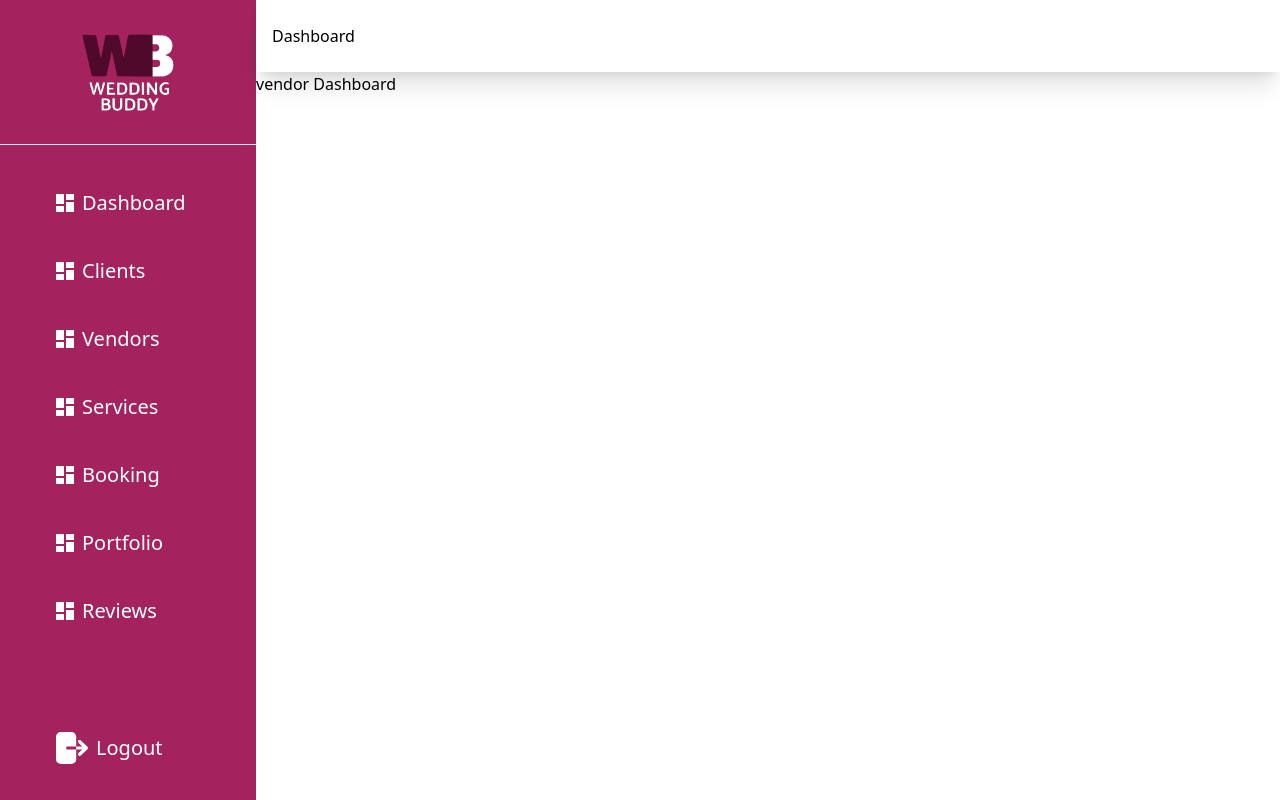
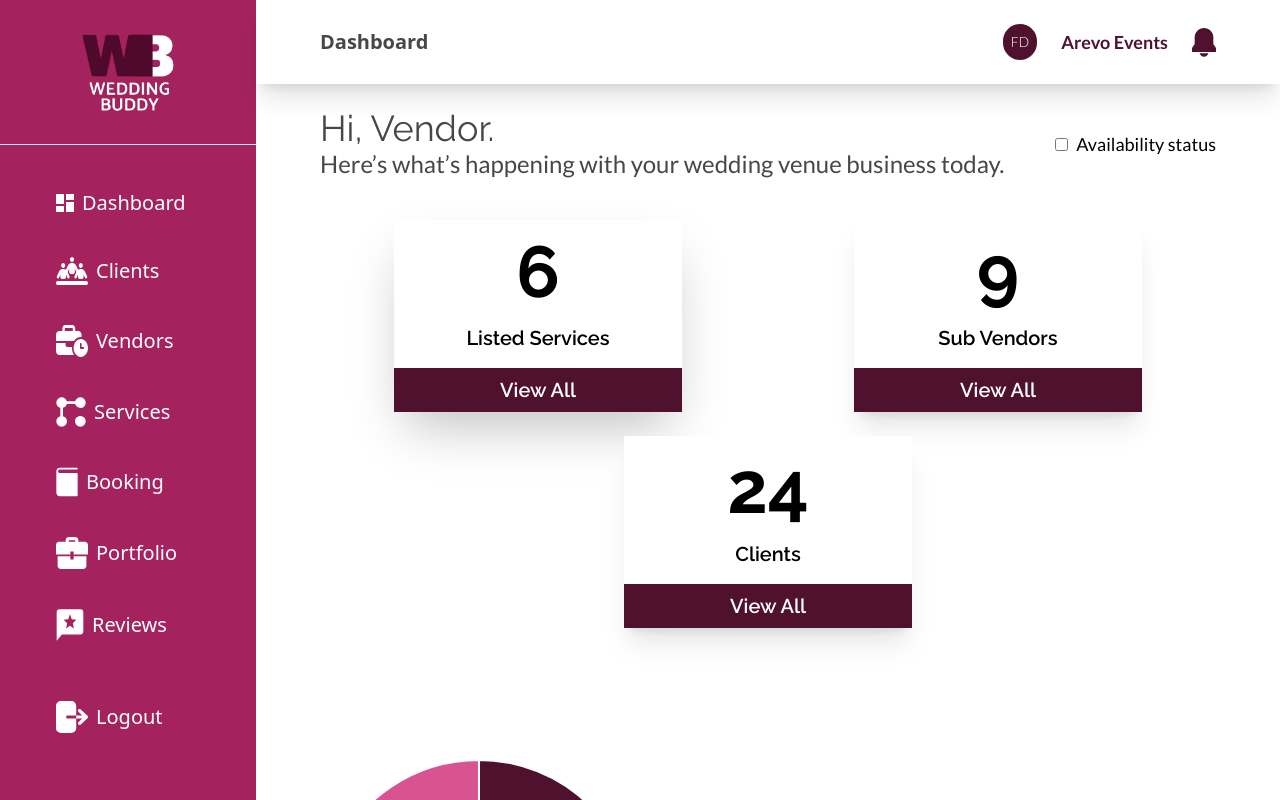
Before and after one commit to blessingpeters/Wedding-Buddy, a React (Vite) app: page /your in a window 1280 px wide. Built offline with nearby package versions, Linux system fonts and the light colour scheme.

Commit message:
vendor dashboard

```diff
--- a/package.json
+++ b/package.json
@@ -10,7 +10,9 @@
     "preview": "vite preview"
   },
   "dependencies": {
+    "chart.js": "^4.4.2",
     "react": "^18.2.0",
+    "react-chartjs-2": "^5.2.0",
     "react-dom": "^18.2.0",
     "react-router-dom": "^6.22.3"
   },
--- a/src/App.jsx
+++ b/src/App.jsx
@@ -65,6 +65,7 @@ function App() {
           <Route path="booking" element={<Bookings />} />
           <Route path="portfolio" element={<Portfolio/>} />
           <Route path="reviews" element={<Reviews/>} />
+          <Route path="notifications" element={<Reviews/>} />
         </Route>
 
       </Routes>
--- a/src/components/layouts/DashboardLayout.jsx
+++ b/src/components/layouts/DashboardLayout.jsx
@@ -1,11 +1,26 @@
 /* eslint-disable react/prop-types */
 import { useState } from "react";
 import SideNav from "../navs/SideNav";
-import { Outlet } from "react-router-dom";
+import { Outlet, useLocation } from "react-router-dom";
 import DashboardTopNav from "../navs/DashboadTopNav";
 
 export const DashboardLayout = ({ userType }) => {
     const [isMobileMenuOpen, setIsMobileMenuOpen] = useState(false);
+    const location = useLocation();
+
+      // Function to derive title from pathname
+      const deriveTitleFromPath = () => {
+        const pathSegments = location.pathname.split('/').filter(Boolean);
+        if (pathSegments.length === 1 && (pathSegments[0] === "your" || pathSegments[0] === "couple")) {
+            return 'Dashboard'; // Dashboard for specific root paths
+        }
+        if (pathSegments.length > 1) {
+            return pathSegments[1].charAt(0).toUpperCase() + pathSegments[1].slice(1);
+        }
+        return 'Dashboard';
+    };
+
+    const title = deriveTitleFromPath();
 
     const toggleMobileMenu = () => {
       setIsMobileMenuOpen(!isMobileMenuOpen);
@@ -13,12 +28,12 @@ export const DashboardLayout = ({ userType }) => {
 
     return (
       <div className="flex h-screen">
-        <aside className={`bg-[#A4235E] text-white w-full sm:w-2/5 lg:w-1/4 ${isMobileMenuOpen ? 'block' : 'hidden'} md:block`}>
+        <aside className={`bg-[#A4235E] h-full text-white w-full sm:w-2/5 lg:w-1/4 ${isMobileMenuOpen ? 'block' : 'hidden'} md:block`}>
           <SideNav userType={userType} />
         </aside>
         <div className="flex flex-col w-full">
           <header className="bg-white w-full h-1/10">
-            <DashboardTopNav onToggleMobileMenu={toggleMobileMenu} />
+            <DashboardTopNav onToggleMobileMenu={toggleMobileMenu} title={title} />
           </header>
 
           <div className="overflow-auto h-9/10">
--- a/src/components/navs/DashboadTopNav.jsx
+++ b/src/components/navs/DashboadTopNav.jsx
@@ -1,8 +1,8 @@
 /* eslint-disable react/prop-types */
-
-const DashboardTopNav = ({ onToggleMobileMenu }) => {
+import { Link } from "react-router-dom";
+const DashboardTopNav = ({ onToggleMobileMenu, title }) => {
   return (
-    <div className="bg-white flex justify-between items-center px-4 py-6 h-full w-full shadow-xl">
+    <div className="bg-white flex justify-between items-center lg:px-16 sm:px-8 px-3 py-6 h-full w-full shadow-xl">
       <button
         onClick={onToggleMobileMenu}
         className="block md:hidden text-burgundy-100"
@@ -22,8 +22,16 @@ const DashboardTopNav = ({ onToggleMobileMenu }) => {
           />
         </svg>
       </button>
-      <div>
-        <h1>Dashboard</h1>
+      <div className="w-full flex justify-between items-center font-semibold">
+        <h1 className="text-xl text-graywhite-600">{title}</h1>
+        <div className="flex md:gap-6 gap-2 font-lato text-burgundy-100 text-lg items-center">
+          <p className="text-white text-sm font-light bg-burgundy-100 p-2 rounded-full">FD</p>
+          <p>Arevo Events</p>
+          <Link to="/your/notifications">
+            <img src="/assets/icons/bell.svg" alt="notification bell" />
+          </Link>
+
+        </div>
       </div>
     </div>
   );
--- a/src/components/navs/SideNav.jsx
+++ b/src/components/navs/SideNav.jsx
@@ -6,7 +6,7 @@ const SideNav = ({ userType }) => {
   const menu = userType === "vendor" ? vendorMenu : coupleMenu;
 
   return (
-    <nav className="flex flex-col justify-between h-full">
+    <nav className="flex flex-col justify-between">
       <>
         <div className="">
           <img
@@ -52,29 +52,30 @@ const coupleMenu = [
 },
   {
     name: "Budget",
-    icon: "/assets/icons/dashboard.svg",
+    icon: "/assets/icons/serviceIcon.svg",
     href: "/couple/budget",
   },
   {
     name: "Vendors",
-    icon: "/assets/icons/dashboard.svg",
+    icon: "/assets/icons/suticaseIcon.svg",
     href: "/couple/vendors",
   },
   {
+    name: "Checklist",
+    icon: "/assets/icons/bookIcon.svg",
+    href: "/couple/checklist",
+  },
+  {
     name: "Guestlist",
-    icon: "/assets/icons/dashboard.svg",
+    icon: "/assets/icons/suitcaseicon2.svg",
     href: "/couple/guestList",
   },
   {
     name: "Planning Tips",
-    icon: "/assets/icons/dashboard.svg",
+    icon: "/assets/icons/reviewicon.svg",
     href: "/couple/tips",
   },
-  {
-    name: "Checklist",
-    icon: "/assets/icons/dashboard.svg",
-    href: "/couple/checklist",
-  },
+
 ];
 
 const vendorMenu = [
@@ -85,32 +86,32 @@ const vendorMenu = [
   },
   {
     name: "Clients",
-    icon: "/assets/icons/dashboard.svg",
+    icon: "/assets/icons/clients.svg",
     href: "/your/clients",
   },
   {
     name: "Vendors",
-    icon: "/assets/icons/dashboard.svg",
+    icon: "/assets/icons/suticaseIcon.svg",
     href: "/your/subvendors",
   },
   {
     name: "Services",
-    icon: "/assets/icons/dashboard.svg",
+    icon: "/assets/icons/serviceIcon.svg",
     href: "/your/services",
   },
   {
     name: "Booking",
-    icon: "/assets/icons/dashboard.svg",
+    icon: "/assets/icons/bookIcon.svg",
     href: "/your/booking",
   },
   {
     name: "Portfolio",
-    icon: "/assets/icons/dashboard.svg",
+    icon: "/assets/icons/suitcaseicon2.svg",
     href: "/your/portfolio",
   },
   {
     name: "Reviews",
-    icon: "/assets/icons/dashboard.svg",
+    icon: "/assets/icons/reviewicon.svg",
     href: "/your/reviews",
   },
 ];
--- a/src/pages/vendorDashboard/Dashboard.jsx
+++ b/src/pages/vendorDashboard/Dashboard.jsx
@@ -1,10 +1,76 @@
+import { Chart as ChartJS, ArcElement, Tooltip, Legend } from "chart.js";
+import { Doughnut } from "react-chartjs-2";
+
+ChartJS.register(ArcElement, Tooltip, Legend);
+
+const data = {
+  labels: ['Clients', 'Sub Vendors', 'Bookings'],
+  datasets: [
+    {
+      id: 1,
+      label: 'Percentage',
+      data: [40, 25, 15],
+      backgroundColor: [
+        '#50112E',
+        '#CC9900',
+        '#DA5391',
+      ],
+      borderColor: ['#ffffff'],
+    },
+  ],
+
+}
+const options = {
+  plugins: {
+  legend: {
+    display: true,
+    responsive: true,
+    position: "right",
+    labels: {
+      boxWidth: 20,
+      padding: 40,
+      font: {
+        size: 18
+      },
+    },
+    align: "center",
+  },
+}}
+
 
 const VendorDashboard = () => {
   return (
-    <div>
-      vendor Dashboard
-    </div>
+    <section className="lg:px-16 sm:px-8 px-3 py-6 font-raleway">
+      <div className="flex justify-between items-center">
+        <div className=" text-graywhite-600">
+          <h1 className="md:text-4xl text-2xl">Hi, Vendor.</h1>
+          <p className="font-lato md:text-2xl text-lg">Here’s what’s happening with your wedding venue business today.</p>
+        </div>
+        <p className="font-lato text-lg">
+          <input className="mr-2" type="checkbox" name="checkbox" id="checkbox" />
+          Availability status</p>
+      </div>
+      <div className="flex justify-between gap-6 my-10 flex-wrap items-center">
+        <div className="text-center text-xl bg-white shadow-2xl pt-4 w-72 mx-auto">
+            <h2 className="font-bold text-7xl">6</h2>
+            <p className="font-semibold my-4">Listed Services</p>
+            <button className="font-semibold w-full bg-burgundy-100 text-white p-2">View All</button>
+        </div>
+        <div className="text-center text-xl bg-white shadow-xl pt-4 w-72 mx-auto">
+            <h2 className="font-bold text-7xl">9</h2>
+            <p className="font-semibold my-4">Sub Vendors</p>
+            <button className="font-semibold w-full bg-burgundy-100 text-white p-2">View All</button>
+        </div> <div className="text-center text-xl bg-white shadow-xl pt-4 w-72 mx-auto">
+            <h2 className="font-bold text-7xl">24</h2>
+            <p className="font-semibold my-4">Clients</p>
+            <button className="font-semibold w-full bg-burgundy-100 text-white p-2">View All</button>
+        </div>
+      </div>
+      <div className="max-w-[500px] h-[500px]">
+    <Doughnut datasetIdKey='id' data={data} options={options}/>
+      </div>
+
+    </section>
   )
 }
-
 export default VendorDashboard
```
Also changed, not shown: public/assets/icons/bell.svg (added), 1 other file (tests, documents, lock files or other folders).
